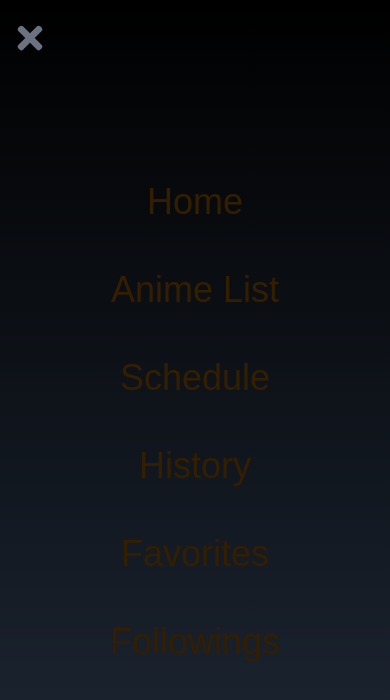
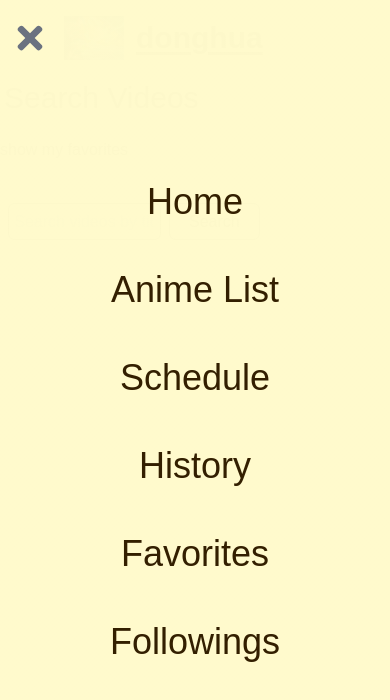
Before and after one commit to newlight77/dailymotion-next-app, a Next.js app: page / in a window 390 px wide. Both pictures are taken after a click on the icon 30 px from the left and 38 px from the top of the page. Shown: the top 700 px of the page. Built offline with nearby package versions, Linux system fonts and the light colour scheme.

Commit message:
ui: change background of navbar

```diff
--- a/src/app/globals.css
+++ b/src/app/globals.css
@@ -59,7 +59,7 @@
   --color-lavender-variant: hsl(240, 67%, 10%, 0.8);
 
   /* lemonchiffon */
-  --color-lemonchiffon: hsl(54, 100%, 90%, 0.9);
+  --color-lemonchiffon: hsl(54, 100%, 90%, 0.99);
   --color-lemonchiffon-variant: hsl(54, 100%, 90%, 0.2);
 
   /* darkkhaki */
--- a/src/components/organisms/NavBar.tsx
+++ b/src/components/organisms/NavBar.tsx
@@ -47,9 +47,9 @@ const VideoPage: React.FC = () => {
           ))}
         </ul>
 
-        <div className='sm:showd'>
+        <div className='sm:show'>
           {nav && (
-            <ul className="flex flex-col justify-center items-center absolute top-0 left-0 w-full h-screen bg-gradient-to-b from-black to-gray-800 text-gray-500" >
+            <ul className="flex flex-col justify-center items-center absolute top-0 left-0 w-full h-screen bg-gradient-to-b from-secondary to-secondary text-primary" >
               {links.map(({ id, label, route }) => (
                 <li key={id} className="px-4 cursor-pointer capitalize py-6 text-4xl" >
                   <Link href={route} onClick={toggleShowNav} >{label}</Link>
```
